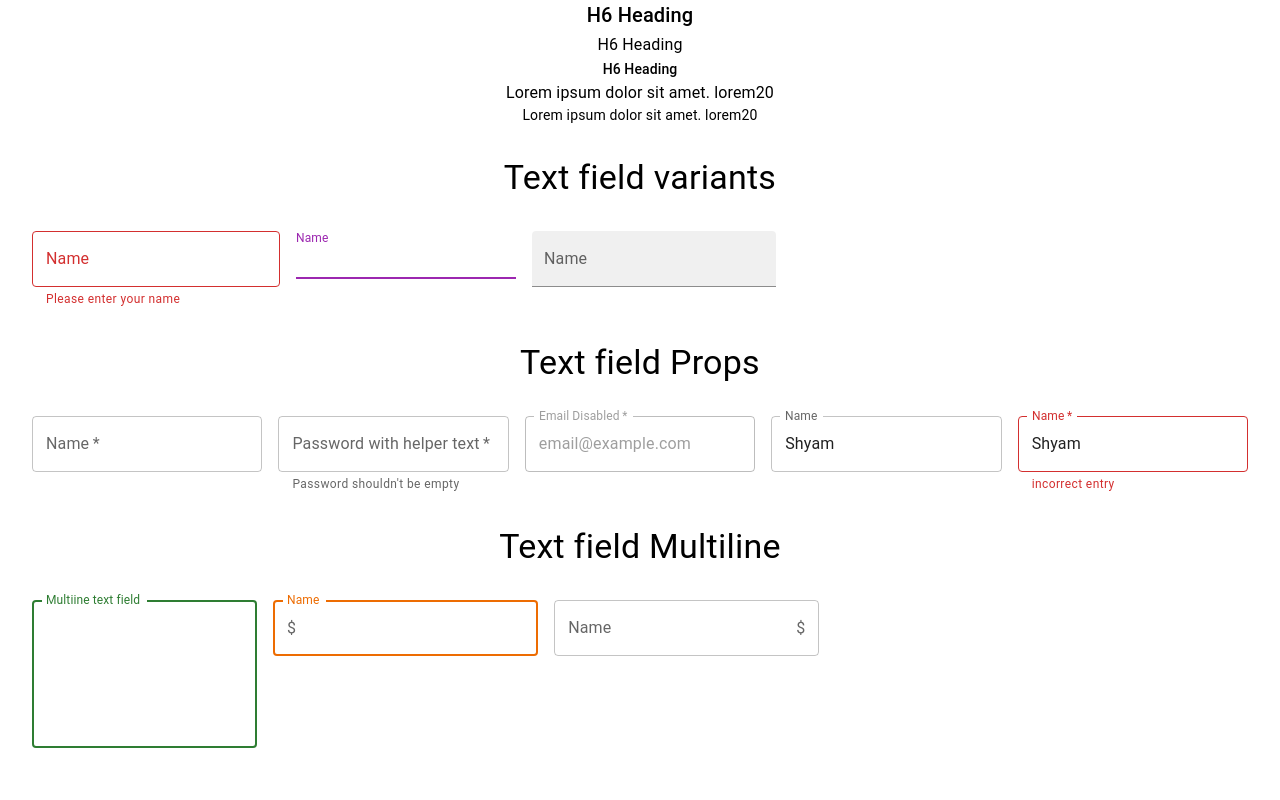
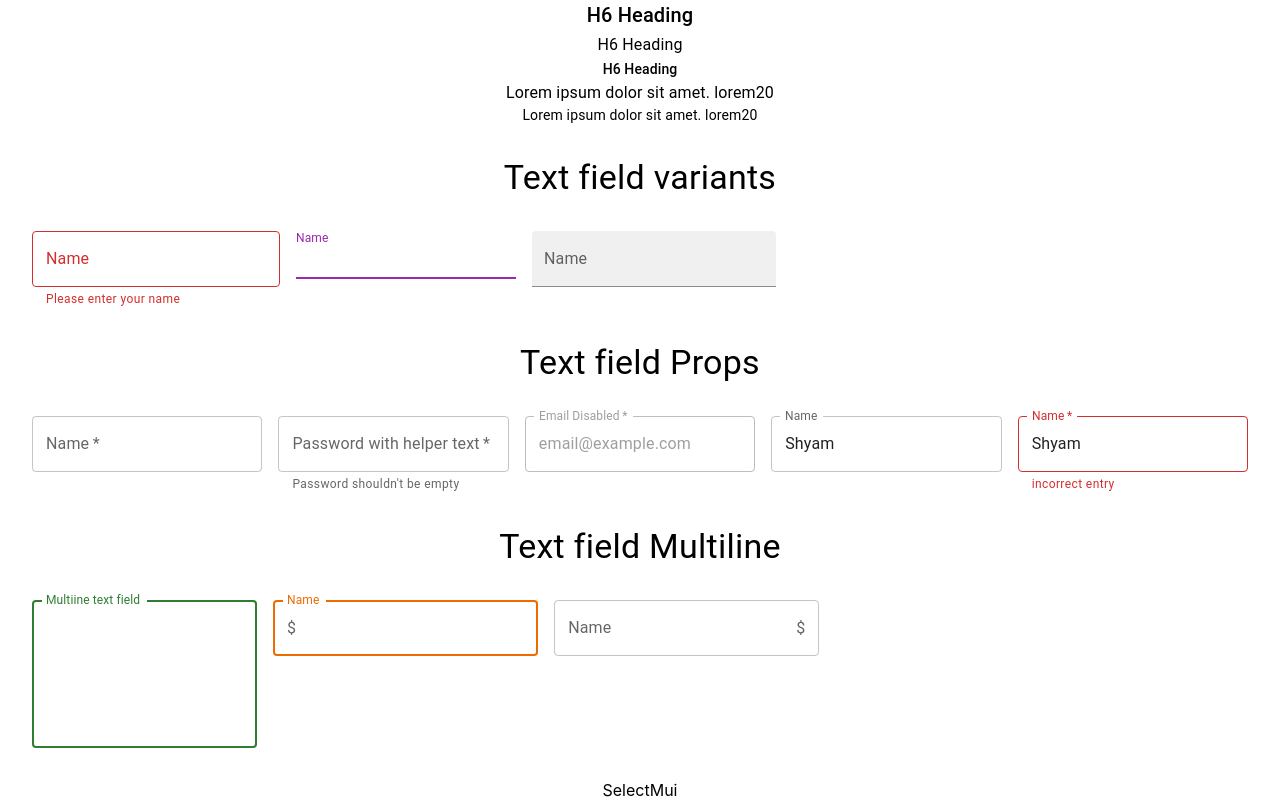
Before and after one commit to sam13007/material_UI, a React (Create React App) app: page / in a window 1280 px wide. Shown: the part 989-1789 px from the top of the page. Built offline with nearby package versions, Linux system fonts and the light colour scheme.

Commit message:
Select branch

```diff
--- a/src/App.js
+++ b/src/App.js
@@ -2,13 +2,14 @@ import "./App.css";
 import TextfieldMui from "./components/TextfieldMui";
 import ButtonMui from "./components/ButtonMui";
 import TypographyMui from "./components/TypographyMui";
-
+import SelectMui from "./components/SelectMui";
 function App() {
   return (
     <div className="App">
       <ButtonMui />
       <TypographyMui />
       <TextfieldMui />
+      <SelectMui />
     </div>
   );
 }
--- /dev/null
+++ b/src/components/SelectMui.jsx
@@ -0,0 +1,7 @@
+import React from "react";
+
+function SelectMui() {
+  return <div>SelectMui</div>;
+}
+
+export default SelectMui;
```
